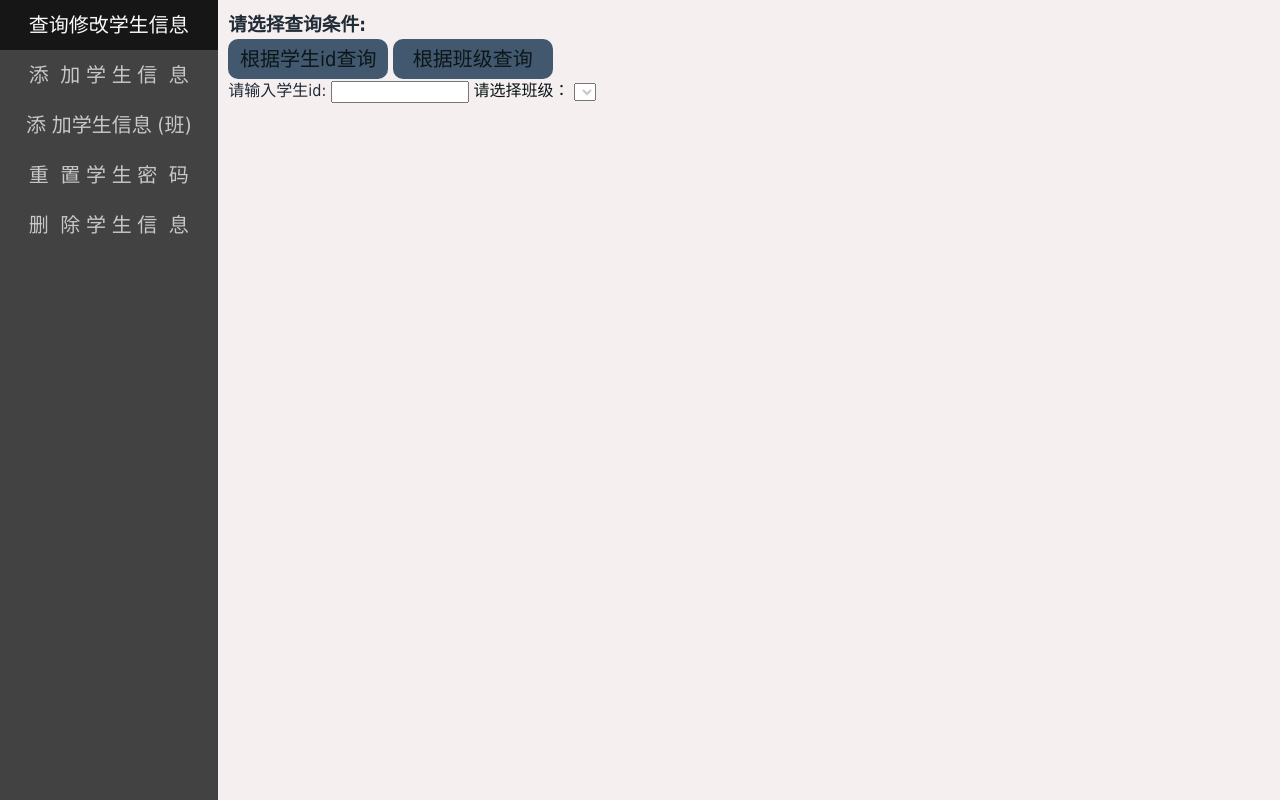
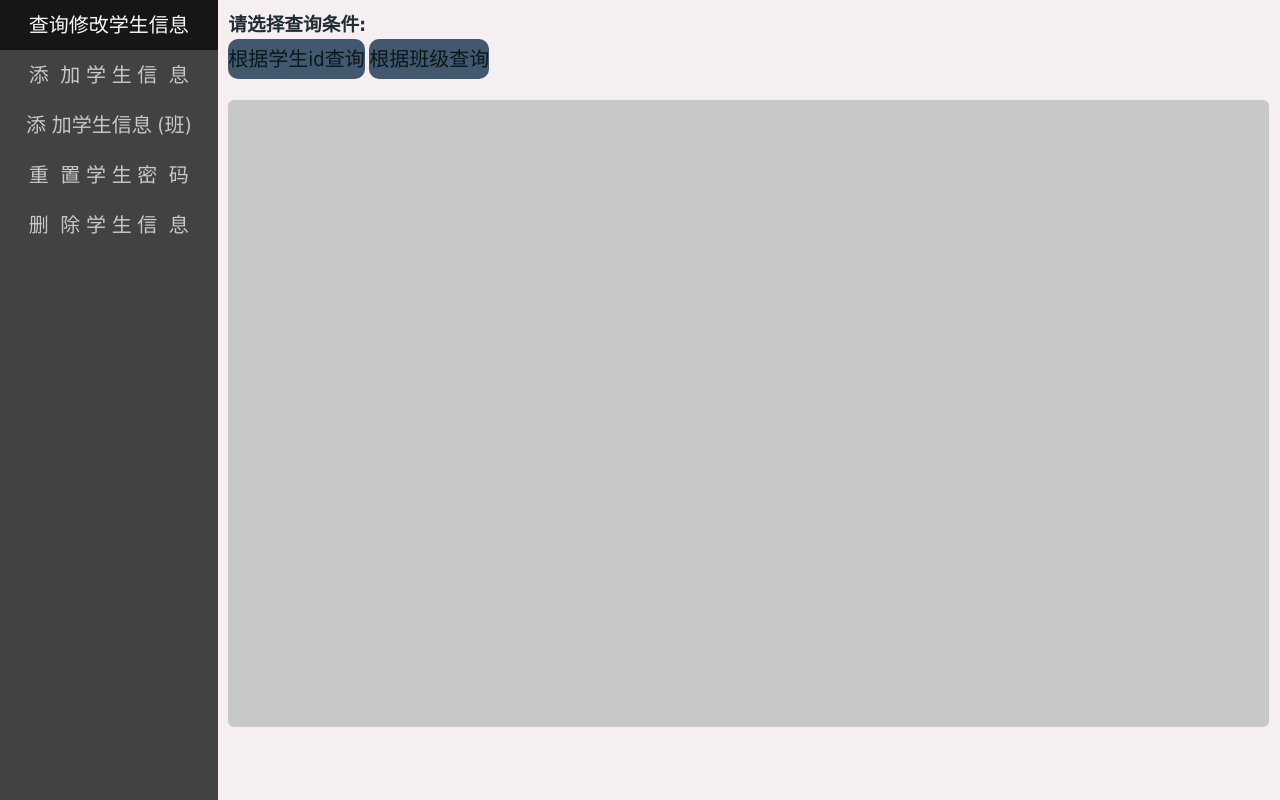
Before and after one commit to XiangZhaoyang/SAMS, a PHP site: page /DbName/application/user/view/admin/student.html in a window 1280 px wide. Run offline with PHP 8.4, Linux system fonts and the light colour scheme; lists and menus that the app fills with data are empty.

Commit message:
项目完善

```diff
--- a/application/user/view/admin/student.html
+++ b/application/user/view/admin/student.html
@@ -8,7 +8,7 @@
 	<script type="text/javascript" src="/static/js/jquery.js"></script>
 	<script type="text/javascript" src="/static/js/user/admin/student.js"></script>
 </head>
-<body>
+<body onselectstart="return false;">
 	<div id="container">
 		<div id="nav"  onselectstart="return false;">
 			<a href="javascript:;" class="studentModifyInf navItem select">查询修改学生信息</a>
@@ -23,16 +23,19 @@
 				<h3 class="hint">请选择查询条件:</h3>
 				<a href="javascript:;" class="qId hint1">根据学生id查询</a>
 				<a href="javascript:;" class="qClasses hint1">根据班级查询</a>
-				<br>
-				<label class="hint">请输入学生id:
-					<input type="text/submit/hidden/button/etc" name="" value="">
+				<label class="hint hide qIdHint">请输入学生id:
+					<input type="text/submit/hidden/button/etc" name="" value="" id="sId">
+					<a href="javascript:;" class="qIdBtn hint1">确定</a>
 				</label>
-				<label class="hint1">请选择班级：
-					<select>
-						<option value=""></option>}
-						option
+				<label class="hint hide qCNameHint">请选择班级：
+					<select id="cName">
+					<!-- <option value=""></option> -->
 					</select>
+					<a href="javascript:;" class="qCNameBtn hint1">确定</a>
 				</label>
+				<div class="qResultHint hintBox hide">
+					<h3 class="hintText"></h3>
+				</div>
 				<div class="qResult"></div>
 			</div>
 
--- a/public/static/css/common.css
+++ b/public/static/css/common.css
@@ -80,3 +80,6 @@ a {
 .show{
 	display: block;
 }
+.showInline{
+	display: inline-block;;
+}
--- a/public/static/css/user/admin/student.css
+++ b/public/static/css/user/admin/student.css
@@ -53,6 +53,7 @@ body{
 #content .navCntItem{
 	width: 98%;
 	height: 98%;
+	position: relative;
 	margin: 1% auto;
 	min-width: 800px;
 	font-size: 16px;
@@ -64,24 +65,44 @@ body{
 }
 
 .hint1{
-	color: rgb(12,22,25);
-}
-.qResult{
-	width: 100%;
-	overflow: auto;
-	background-color: rgb(213,213,213);
-}
-
-.qId,.qClasses{
 	display: inline-block;
 	height: 40px;
-	width: 160px;
 	line-height: 40px;
 	font-size: 20px;
 	border-radius: 10px;
 	text-align: center;
 	background-color: rgb(66,88,110);
+	color: rgb(12,22,25);
 }
-.qId:hover,.qClasses:hover{
+.hint1:hover{
 	background-color: rgb(44,66,88);
 }
+.hintBox {
+	position: fixed;
+	left: 40%;
+	top: 30%;
+	width: 30%;
+	min-width: 400px;
+	min-height: 300px;
+	height: 30%;
+	border-radius: 2px;
+	background-color: rgb(30,44,55);
+}
+.hintBox .hintText{
+	position: absolute;
+	width: 100%;
+	height: 50px;
+	font-size: 30px;
+	line-height: 50px;
+	text-align: center;
+	top: 40%;
+	color: rgb(255,255,255);
+}
+.qResult{
+	width: 100%;
+	height: 80%;
+	overflow: auto;
+	margin: 2% 0 0;
+	background-color: rgb(200,200,200);
+	border-radius: 6px;
+}
```
Also changed, not shown: public/static/js/user/admin/student.js (+52 -0 lines).
